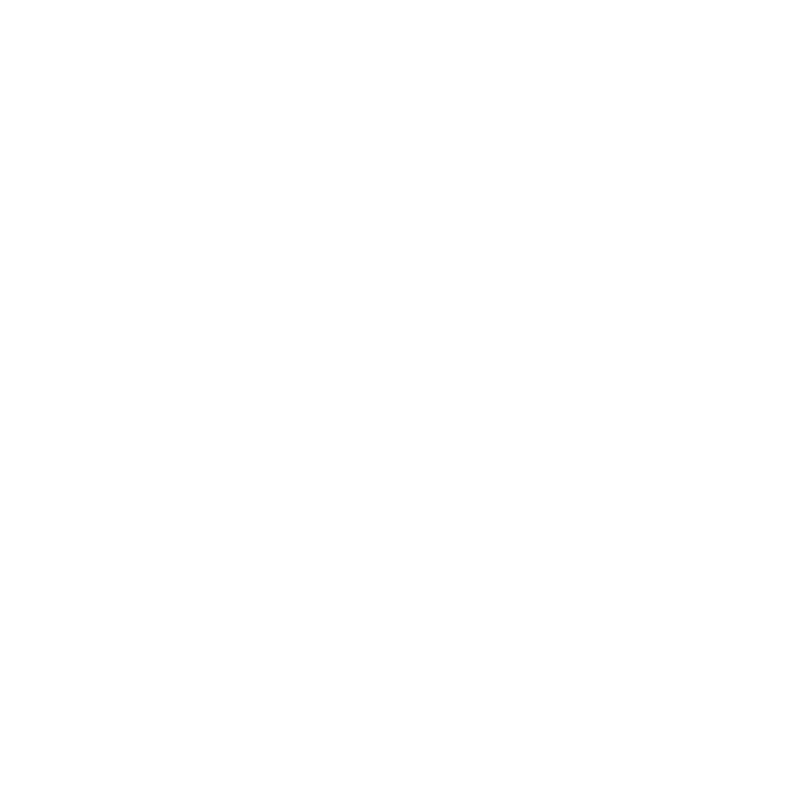
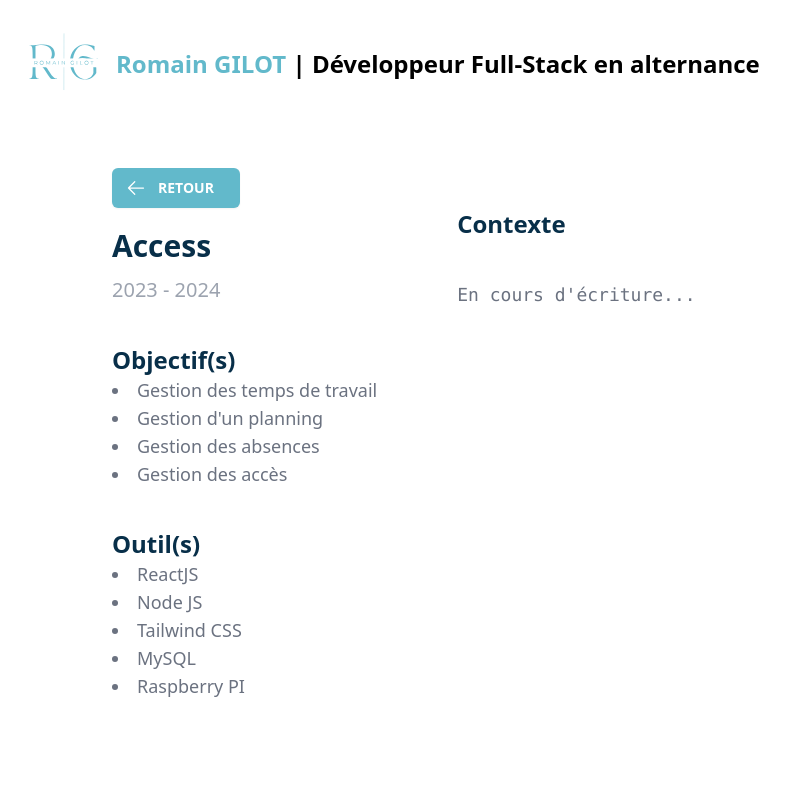
Before and after one commit to RomainGilot/portfolio, a React (Create React App) app: page /projets/access in a window 1280 px wide. Before the commit this address had no page. Shown: the top 800 px of the page, without its empty margins (0-793 px from the left). Built offline with nearby package versions, Linux system fonts and the light colour scheme.

Commit message:
Ajout de projet access

```diff
--- a/src/components/Projets/Projets.jsx
+++ b/src/components/Projets/Projets.jsx
@@ -9,12 +9,8 @@
     <>
       <div className="bg-gray-50 p-10 " id="mes-projets">
         <div className="mx-auto max-w-7xl px-6 lg:px-8">
-          <h2 className="text-base font-semibold bg-[#EAF9FC] rounded p-1 text-[#5FACD3] inline-block">
-            Mes projets
-          </h2>
-          <p className="mt-2 text-3xl font-bold tracking-tight text-gray-900 sm:text-4xl mb-10">
-            J'ai réalisé quelques projets, regardez les !
-          </p>
+          <h2 className="text-base font-semibold bg-[#EAF9FC] rounded p-1 text-[#5FACD3] inline-block">Mes projets</h2>
+          <p className="mt-2 text-3xl font-bold tracking-tight text-gray-900 sm:text-4xl mb-10">J'ai réalisé quelques projets, regardez les !</p>
           <div className="mx-auto mt-12 grid max-w-lg gap-5 lg:max-w-none lg:grid-cols-3">
             <Box
               title="Portfolio"
@@ -22,18 +18,8 @@
               message="Ce projet est le site sur lequel vous vous trouvez actuellement ! Bonne visite :)"
               projectName="portfolio"
             />
-            <Box
-              title="GDEPT"
-              img={sdis57}
-              message="Ce projet a été réalisé dans le cadre de mon alternance au SDIS57."
-              projectName="gdept"
-            />
-            <Box
-              title="Access"
-              img={badge}
-              message="Ce projet a été réalisé dans le cadre de mon bachelor Développeur Full-Stack."
-              projectName="express"
-            />
+            <Box title="GDEPT" img={sdis57} message="Ce projet a été réalisé dans le cadre de mon alternance au SDIS57." projectName="gdept" />
+            <Box title="Access" img={badge} message="Ce projet a été réalisé dans le cadre de mon bachelor Développeur Full-Stack." projectName="access" />
           </div>
         </div>
       </div>
--- a/src/components/Projets/components/Technologies/Technologies.jsx
+++ b/src/components/Projets/components/Technologies/Technologies.jsx
@@ -1,14 +1,14 @@
-function Technologies({technologies}) {
-    return(
+function Technologies({ technologies }) {
+  return (
     <>
-            <h2 className="text-2xl text-sky-950 font-semibold mt-10">Technologie(s)</h2>
+      <h2 className="text-2xl text-sky-950 font-semibold mt-10">Outil(s)</h2>
       {technologies.map((technologie, index) => (
         <li key={index} className="text-lg text-gray-500">
           {technologie}
         </li>
       ))}
     </>
-    )
+  );
 }
 
 export default Technologies;
--- a/src/index.jsx
+++ b/src/index.jsx
@@ -1,19 +1,22 @@
-import React from 'react';
-import ReactDOM from 'react-dom/client';
-import './index.css';
-import App from './App';
-import Portfolio from "./pages/Projects/Portfolio/Portfolio"
-import { BrowserRouter, Routes, Route } from 'react-router-dom';
-import Gdept from './pages/Projects/Gdept/Gdept';
+import React from "react";
+import ReactDOM from "react-dom/client";
+import "./index.css";
+import App from "./App";
+import Portfolio from "./pages/Projects/Portfolio/Portfolio";
+import { BrowserRouter, Routes, Route } from "react-router-dom";
+import Gdept from "./pages/Projects/Gdept/Gdept";
+import Error from "./pages/Error/Error";
+import Access from "./pages/Projects/Access/Access";
 
-const root = ReactDOM.createRoot(document.getElementById('root'));
+const root = ReactDOM.createRoot(document.getElementById("root"));
 root.render(
-    <BrowserRouter>
-      <Routes>
-          <Route path='/' element={<App/>}/>
-          <Route path='/projets/portfolio' element={<Portfolio/>}/>
-          <Route path='/projets/gdept' element={<Gdept/>}/>
-
-      </Routes>
+  <BrowserRouter>
+    <Routes>
+      <Route path="/" element={<App />} />
+      <Route path="/projets/portfolio" element={<Portfolio />} />
+      <Route path="/projets/access" element={<Access />} />
+      <Route path="/projets/gdept" element={<Gdept />} />
+      <Route path="*" element={<Error />} />
+    </Routes>
   </BrowserRouter>
 );
--- a/src/pages/Error/Error.jsx
+++ b/src/pages/Error/Error.jsx
@@ -1,8 +1,18 @@
-function Error() {
-    return (
-        <>
-        </>
-    )
+import Footer from "../../components/common/Footer";
+
+export default function Error() {
+  return (
+    <>
+      <div className="mx-auto py-20 sm:py-40 particles-line z-1 text-center">
+        <h2 className="text-base font-semibold bg-[#fceaea] rounded p-1 text-[#d35f5f] inline-block mb-10">Mince, une erreur a eu lieu !</h2>
+        <h1 className="text-5xl font-bold tracking-tight text-sky-950 sm:text-7xl mb-20">Cette page n'existe pas...</h1>
+        <a href="/" className="rounded-md bg-[#d35f5f] hover:bg-[#ae4c4c] px-3.5 py-2.5 text-sm font-semibold text-white shadow-sm">
+          Revenez en arrière
+        </a>
+      </div>
+      <div className="fixed bottom-0 w-full">
+        <Footer />
+      </div>
+    </>
+  );
 }
-
-export default Error;
--- /dev/null
+++ b/src/pages/Projects/Access/Access.jsx
@@ -0,0 +1,35 @@
+import Footer from "../../../components/common/Footer";
+import Header from "../../../components/common/Header";
+import Autres from "../../../components/Projets/components/Autres/Autres";
+import GeneralInfo from "../../../components/Projets/components/GeneralInfo/GeneralInfo";
+import Objectifs from "../../../components/Projets/components/Objectifs/Objectifs";
+import ReturnButton from "../../../components/Projets/components/ReturnButton/ReturnButton";
+import Technologies from "../../../components/Projets/components/Technologies/Technologies";
+import imgPortfolio from "../../../images/portfolio.png";
+
+function Access() {
+  const mesObjectifs = ["Gestion des temps de travail", "Gestion d'un planning", "Gestion des absences", "Gestion des accès"];
+  const mesTechnologies = ["ReactJS", "Node JS", "Tailwind CSS", "MySQL", "Raspberry PI"];
+  return (
+    <>
+      <Header />
+      <div className="p-10 lg:pl-28 lg:pr-28 lg-32 lg-32 mb-10">
+        <div class="flex flex-col lg:flex-row flex-wrap-reverse">
+          <div className="pr-20 mb-20">
+            <ReturnButton />
+            <GeneralInfo name="Access" year="2023 - 2024" />
+            <Objectifs objectifs={mesObjectifs} />
+            <Technologies technologies={mesTechnologies} />
+          </div>
+          <div className="text-lg lg:w-3/5 text-gray-500">
+            <h2 className="text-2xl text-sky-950 font-semibold mt-10 mb-10">Contexte</h2>
+            <code>En cours d'écriture...</code>
+          </div>
+        </div>
+      </div>
+      <Footer />
+    </>
+  );
+}
+
+export default Access;
--- a/src/pages/Projects/Gdept/Gdept.jsx
+++ b/src/pages/Projects/Gdept/Gdept.jsx
@@ -8,19 +8,8 @@
 import imgPortfolio from "../../../images/portfolio.png";
 
 function Gdept() {
-  const mesObjectifs = [
-    "Gestion des remplacements",
-    "Formulaire de remplacement d'un agent",
-    "Formulaire de saisie des fonctions",
-    "Génération d'un rapport",
-  ];
-  const mesTechnologies = [
-    "SvelteKit",
-    "Node JS",
-    "HTML / CSS",
-    "Tailwind CSS",
-    "PostgreSQL",
-  ];
+  const mesObjectifs = ["Gestion des remplacements", "Formulaire de remplacement d'un agent", "Formulaire de saisie des fonctions", "Génération d'un rapport"];
+  const mesTechnologies = ["SvelteKit", "Node JS", "Tailwind CSS", "PostgreSQL"];
   return (
     <>
       <Header />
@@ -34,50 +23,33 @@
             <Autres repoGithub="gdept" />
           </div>
           <div className="text-lg lg:w-3/5 text-gray-500">
-            {/* <img src={imgPortfolio} className="shadow-2xl" alt="" /> */}
-            <h2 className="text-2xl text-sky-950 font-semibold mt-10 mb-10">
-              Contexte
-            </h2>
+            <h2 className="text-2xl text-sky-950 font-semibold mt-10 mb-10">Contexte</h2>
             <p>
               Pendant mes 3ans d'alternance au{" "}
-              <a
-                href="https://www.sdis57.fr/"
-                className="text-[#62B9CB] hover:text-[#5FACD3]"
-              >
+              <a href="https://www.sdis57.fr/" className="text-[#62B9CB] hover:text-[#5FACD3]">
                 SDIS57
               </a>
-              , j'ai mené diverses missions dont le développement d'une
-              application web sur la gestion des gardes de commandement.
+              , j'ai mené diverses missions dont le développement d'une application web sur la gestion des gardes de commandement.
               <br />
               <br />
-              Le <b>D</b>épartement des <b>A</b>ctivités <b>O</b>pérationnelles
-              a exprimé le besoin d'automatiser leurs tâches afin d'optimiser la
-              gestion des gardes de commandement. Ainsi, j'ai conçu et développé
-              une application web intuitive et fonctionnelle qui répond aux
-              besoins spécifiques du <strong>DAO</strong> du SDIS57. <br />
+              Le <b>D</b>épartement des <b>A</b>ctivités <b>O</b>pérationnelles a exprimé le besoin d'automatiser leurs tâches afin d'optimiser la gestion des
+              gardes de commandement. Ainsi, j'ai conçu et développé une application web intuitive et fonctionnelle qui répond aux besoins spécifiques du{" "}
+              <strong>DAO</strong> du SDIS57. <br />
               <br />
-              Cette application offre une interface permettant aux bénéficiaire
-              de planifier, suivre et gérer efficacement les gardes de
-              commandement. Elle intègre des fonctionnalités telles que la
-              création de plannings, la gestion des disponibilités du personnel,
-              et la génération de rapports...
+              Cette application offre une interface permettant aux bénéficiaire de planifier, suivre et gérer efficacement les gardes de commandement. Elle
+              intègre des fonctionnalités telles que la création de plannings, la gestion des disponibilités du personnel, et la génération de rapports...
             </p>
-            <h2 className="text-2xl text-sky-950 font-semibold mt-10 mb-10">
-              Pourquoi SvelteKit ?
-            </h2>
+            <h2 className="text-2xl text-sky-950 font-semibold mt-10 mb-10">Pourquoi SvelteKit ?</h2>
             <p>
-              Afin d'unifier tous les développements internes, le Département du
-              Numérique du SDIS57 a décidé d'utiliser le framework Javascript
-              SvelteKit car il présente:
+              Afin d'unifier tous les développements internes, le Département du Numérique du SDIS57 a décidé d'utiliser le framework Javascript SvelteKit car
+              il présente:
             </p>
             <li>Facilité d'apprentissage</li>
             <li>Intégration facile avec les API</li>
             <li>Développement rapide</li>
             <li>Vue basée sur des composants réutilisables</li>
             <li>Uniformisation des développements</li>
-            <h2 className="text-2xl text-sky-950 font-semibold mt-10 mb-10">
-              Déploiement
-            </h2>
+            <h2 className="text-2xl text-sky-950 font-semibold mt-10 mb-10">Déploiement</h2>
           </div>
         </div>
       </div>
```
Lines whose indentation alone changed are shown as unchanged.
